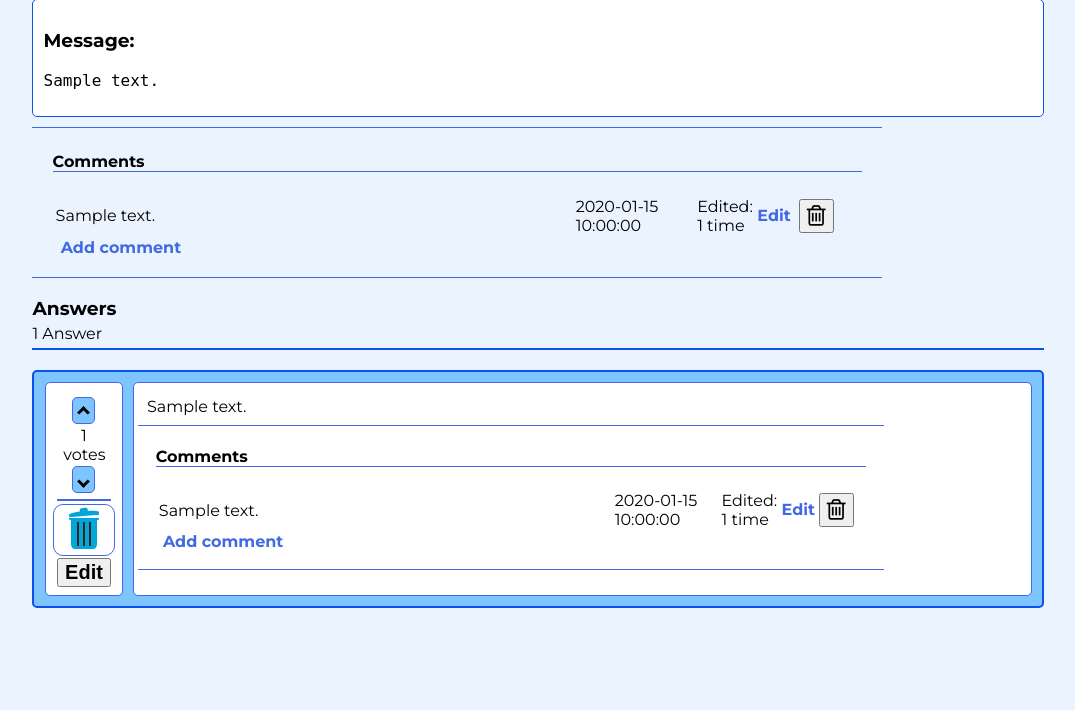
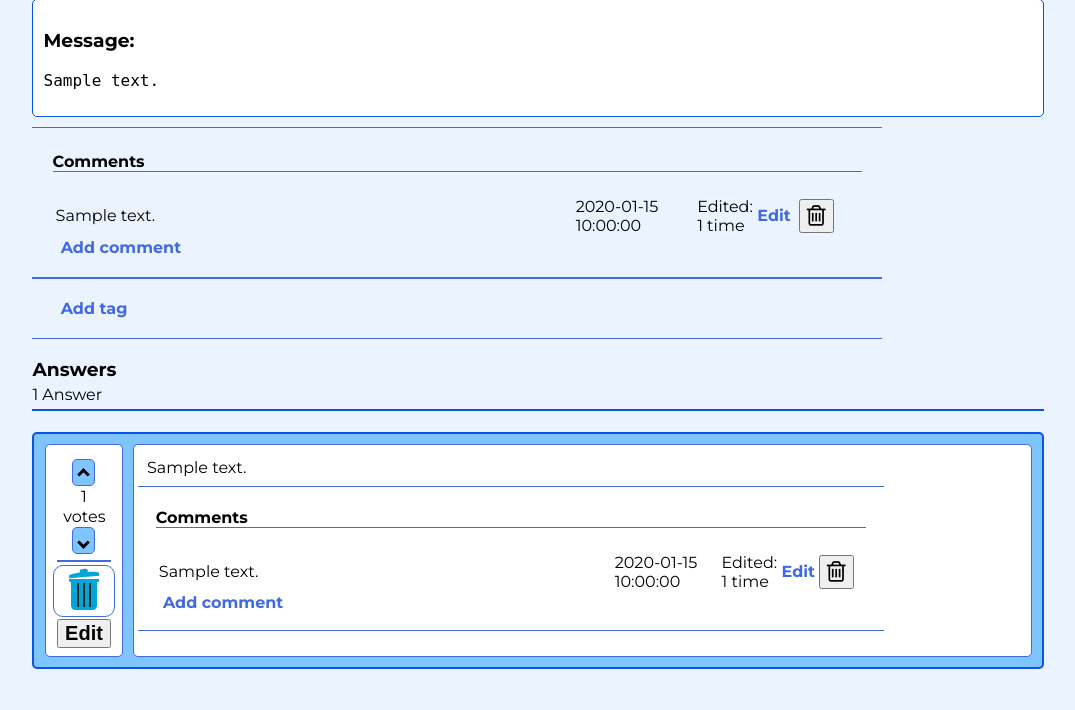
Before and after one commit to Nicolae-Peptea/AskMate, a Flask app: template templates/question_page.html in a window 1280 px wide; the page is wider, and only the part inside the window is pictured. Shown: the part 314-1024 px from the top of that part, without its empty margins (102-1177 px from the left). Before the commit the page ends 922 px from the top of that part, so only its background shows below. Run offline with Flask 2, Linux system fonts and the light colour scheme; the template is opened without the code that fills it: most values are stand-ins (such as "Sample title", 1, 10 or a date in 2020).

Commit message:
There is an Add Tag link on the question page

```diff
--- a/static/css/style.css
+++ b/static/css/style.css
@@ -148,7 +148,7 @@ header {
 /* END OF HOME PAGE */
 
 /* QUESTION PAGE */
-#comment_for_question, #comment_for_answer {
+#comment_for_question, #comment_for_answer, #question_tags {
     width: 80%;
     border-top: 1px solid royalblue;
     border-bottom: 1px solid royalblue;
@@ -161,13 +161,17 @@ header {
 }
 
 
-#comment_for_question a, #comment_for_answer a {
+#comment_for_question a,
+#comment_for_answer a,
+#question_tags a {
     text-decoration: none;
     color: royalblue;
     font-weight: bold;
 }
 
-#comment_for_question a:hover, #comment_for_answer a:hover {
+#comment_for_question a:hover,
+#comment_for_answer a:hover,
+#question_tags a:hover {
     color: black;
     text-decoration: underline;
 }
--- a/templates/question_page.html
+++ b/templates/question_page.html
@@ -75,6 +75,14 @@
             {% endif %}
             <a href="{{ url_for('add_comment_to_question', question_id=my_question['id']) }}">
                 Add comment
+            </a>
+        </div>
+        <div id="question_tags">
+            {% if tags %}
+
+            {%endif%}
+            <a href="">
+                Add tag
             </a>
         </div>
 
```
